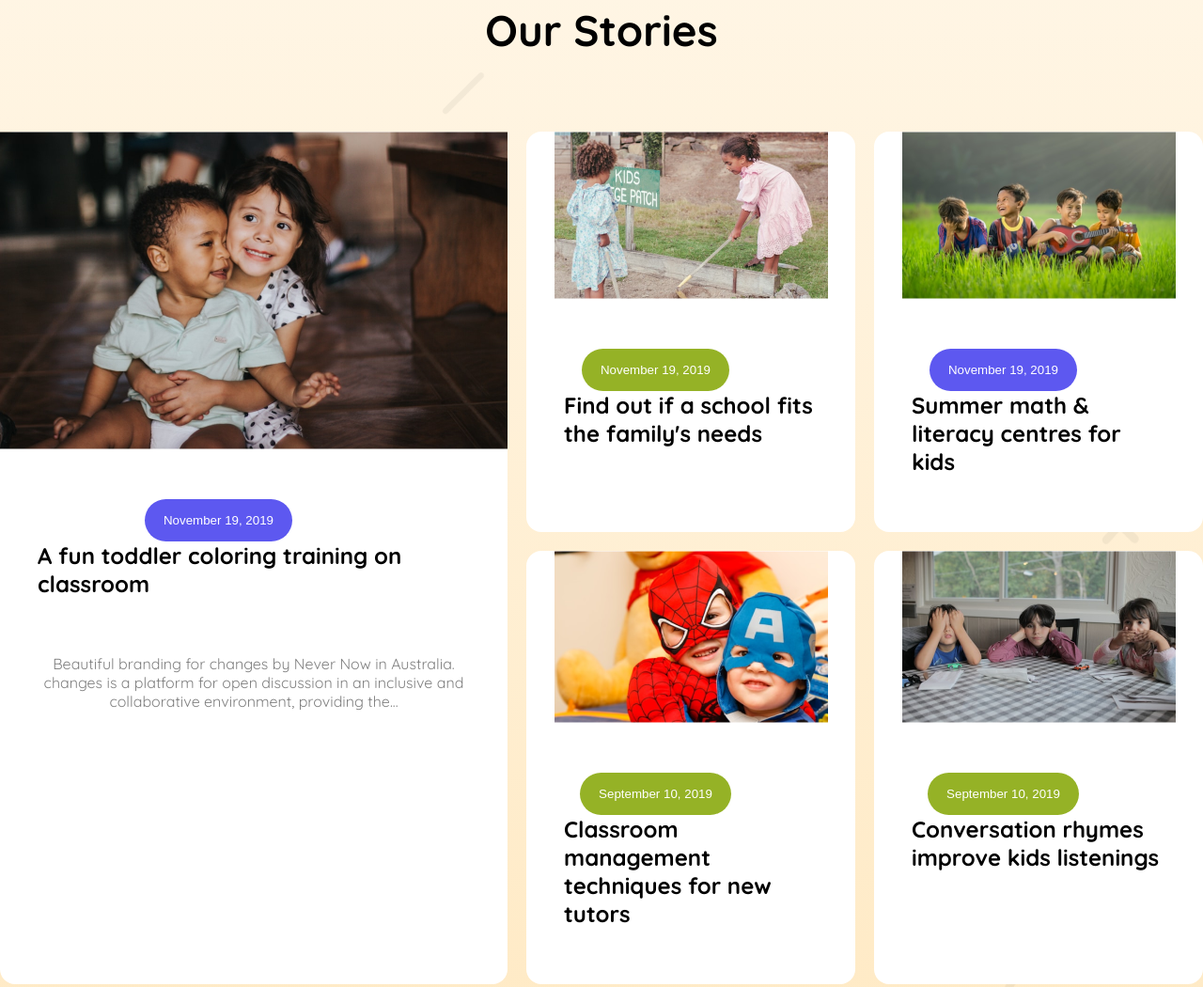
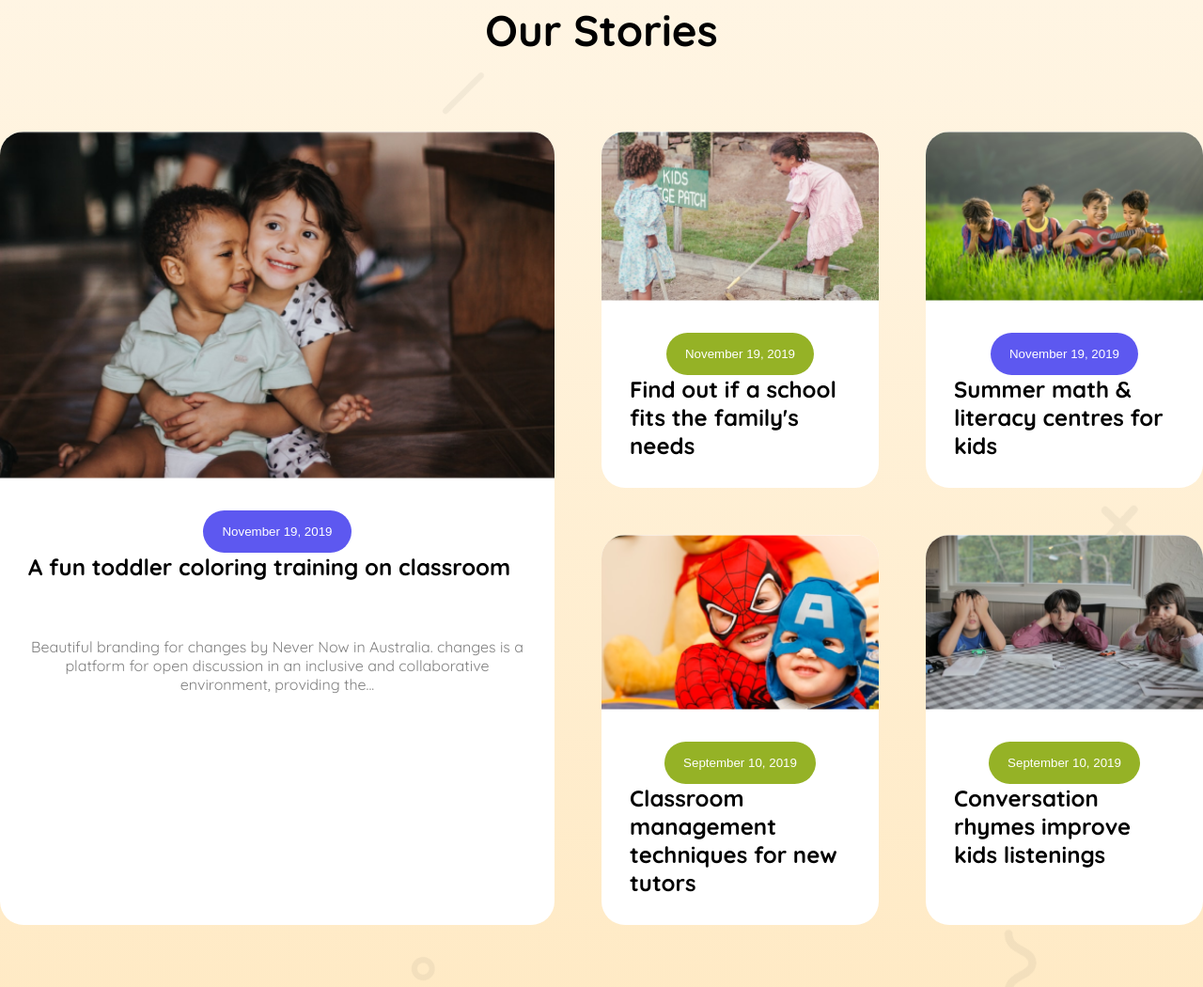
Before and after one commit to AbuSufianMahin/B11A01-Kids-school, a plain HTML site: page index.html in a window 1280 px wide. Shown: the part 963-2013 px from the top of the page at 94% size. Drawn offline with Linux system fonts and the light colour scheme.

Commit message:
fixed some issues

```diff
--- a/index.html
+++ b/index.html
@@ -14,15 +14,15 @@
     <main>
         <section class="standard-curriculum">
             <h1 class="section-title">Standard Curriculum</h1>
-            <div class="curriculum-card-container display-flex">
-                <div class="curriculum-card orange-gradient-bg">
+            <div class="curriculum-card-container">
+                <div class="curriculum-card blue-gradient-bg">
                     <div class="school-pic-class">
                         <img src="assets/kinder.png" alt="">
                     </div>
                     <h4 class="curriculum-card-title">Kinder (3-6) Years</h4>
                     <p class="curriculum-card-description">Introduces young learners to basic literacy, numeracy, and social skills through interactive activities.</p>
 
-                    <button class="secondary-btn orange-color">Read More</button>
+                    <button class="secondary-btn blue-color">Read More</button>
                 </div>
 
 
--- a/styles/style.css
+++ b/styles/style.css
@@ -129,6 +129,8 @@ footer{
 }
 
 .curriculum-card-container{
+    display: grid;
+    grid-template-columns: repeat(3, 1fr);
     gap: 30px;
 }
 
@@ -190,35 +192,34 @@ footer{
 
 .our-stories-card-container{
     display: grid;
-    grid-template-columns: repeat(3, 1fr);
-    /* background-color: white; */
-    gap:20px;
+    grid-template-columns: repeat(1, 2fr) repeat(2, 1fr);
+    gap: 50px;
     justify-content: space-evenly;
     max-width: 1440px;
     margin: 0px auto 80px;
-    /* border-radius: 16px; */
 }
 
 #featured-card{
     grid-row: span 2;
-    max-width: 550px;
-}
-
-.story-pic>image{
-    width: 100%;
-    /* border-radius: 16px 16px 0px 0px; */
+    /* max-width: 550px; */
 }
 
 .stories-card{
-    /* display: flex;
-    flex-direction: column;
-    justify-content: space-evenly; */
-    border-radius: 16px;
-    max-width: 350px;
+    border-radius: 25px;
+    overflow: hidden;
     margin: 0px auto;
-    /* border: 1px solid #64C8FF; */
     background-color: white;
-    /* max-height: 640px; */
+}
+
+.story-pic>img{
+    width: 100%;
+}
+
+.story-card-details{
+    text-align: center;
+    padding: 30px;
+    position: relative;
+    position: relative;
 }
 
 .story-date-btn{
@@ -226,9 +227,11 @@ footer{
     padding: 15px 20px;
     border-radius: 50px;
     border: none;
-    margin-top: -150px;
-    margin-left: -75px;
+
+    left: 50px;
+
 }
+
 
 .story-card-title{
     font-size: 1.5rem;
@@ -236,10 +239,6 @@ footer{
     text-align: left;
 }
 
-.story-card-details{
-    text-align: center;
-    padding: 60px 40px;
-}
 
 .story-card-description{
     font-size: 1rem;
@@ -316,8 +315,7 @@ footer{
     }
 
     .curriculum-card-container{
-        flex-direction: column;
-        align-items: center;
+        grid-template-columns: 1fr;
     }
 
 
```
